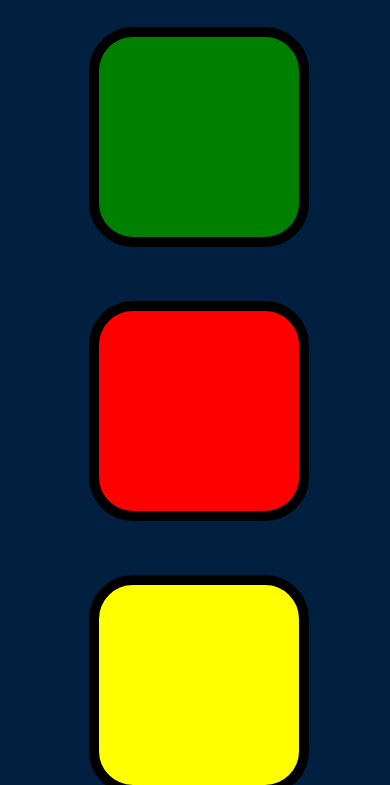
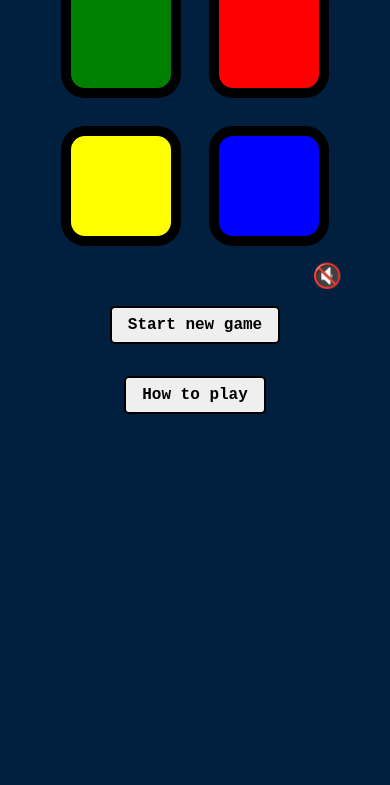
Before and after one commit to cd-roman/simon-game, a plain HTML site: page index.html in a window 390 px wide. Shown: the part 197-982 px from the top of the page. After the commit the page ends 844 px from the top, so only its background shows below. Drawn offline with nearby package versions, Linux system fonts and the light colour scheme; no server answers.

Commit message:
fix: Add responsive styles for better usability and update 404 page link

```diff
--- a/styles.css
+++ b/styles.css
@@ -172,3 +172,43 @@ h2 {
   color: #FEF2BF;
   border-color: #FEF2BF;
 }
+
+/* Responsive styles */
+@media (max-width: 1000px) {
+  .container {
+    width: 80%;
+  }
+
+
+  .btn {
+    width: 150px;
+    height: 150px;
+    margin: 16px;
+  }
+}
+
+@media (max-width: 600px) {
+  .container {
+    width: 90%;
+  }
+
+  .btn {
+    width: 100px;
+    height: 100px;
+    margin: 12px;
+  }
+
+  #level-title {
+    font-size: 2rem;
+  }
+
+  .primary-button {
+    font-size: 1rem;
+    padding: 8px 16px;
+    margin: 16px 20px;
+  }
+
+  .rules-description {
+    font-size: 1rem;
+  }
+}
```
Also changed, not shown: 404.html (+1 -1 lines).
